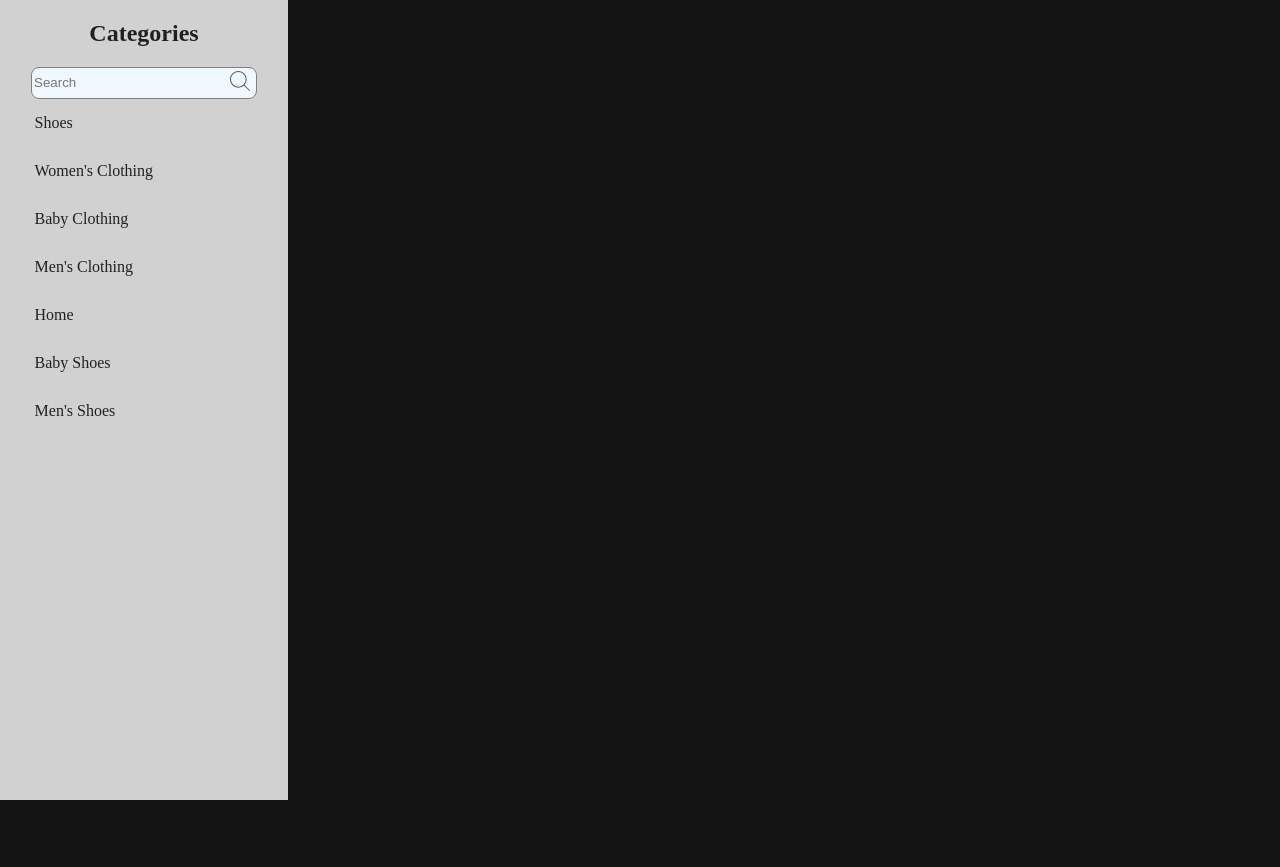
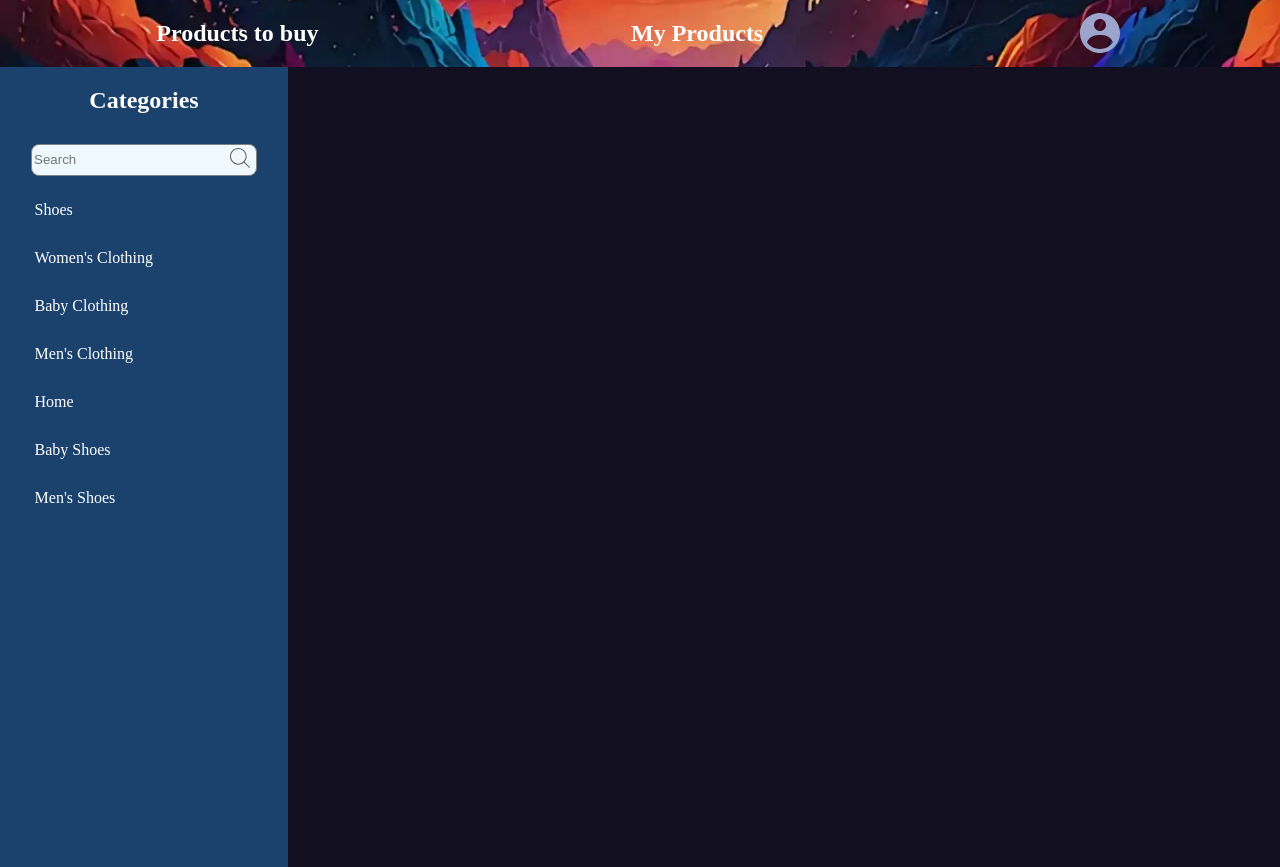
Before and after one commit to devisacoder/proyecto2Tiendas, a React (Vite) app: page / in a window 1280 px wide. Before the commit the page ends 800 px from the top, so only its background shows below. Built offline with nearby package versions, Linux system fonts and the light colour scheme.

Commit message:
maquetacion del header

```diff
--- a/src/App.css
+++ b/src/App.css
@@ -1,5 +1,3 @@
 body{
-    padding: 0;
-    margin: 0;
-    box-sizing: border-box;
+
 }
--- a/src/App.jsx
+++ b/src/App.jsx
@@ -1,15 +1,14 @@
 // import { BrowserRouter as Router, Routes, Route, Navigate } from 'react-router-dom'
 // import { lazy } from 'react'
-import './App.css'
-import { SidebarCategories } from './components/sidebarCategories/sidebarCategories';
-// import { PageLogin } from './pages/PageLogin'
+import { Home } from './pages/home/home';
 // import { Suspense } from 'react'
+// import { PageLogin } from './pages/pageLogin/PageLogin.jsx'
 
 // import { SignUp } from './components/singUp/SignUp';
 
 function App() {
   return (
-    <SidebarCategories/>
+    <Home/>
     // <Router>
     //   <Routes>
     //     <Route path="/" element={<Navigate to="/Login" />} />
--- /dev/null
+++ b/src/components/header/header.css
@@ -0,0 +1,15 @@
+.container-header {
+    background-image: url('../../assets/montanias.webp');
+    background-size: cover;
+    background-position: center;
+    background-repeat: no-repeat;
+    width: 100%;
+    display: flex;
+    align-items: center;
+    justify-content: space-around;
+    color: white;
+}
+
+.container-header h2{
+    cursor: pointer;
+}
--- /dev/null
+++ b/src/components/header/header.jsx
@@ -0,0 +1,12 @@
+import { Users } from '../users/users'
+import './header.css'
+
+export const Header = () => {
+    return(
+        <header className='container-header'>
+            <h2>Products to buy</h2>
+            <h2>My Products</h2>
+            <Users/>
+        </header>
+    )
+}
--- a/src/components/login/login.css
+++ b/src/components/login/login.css
@@ -4,7 +4,7 @@
     align-items: center;
     justify-content: center;
 }
-.form-login{
+.form-login {
     display: flex;
     flex-direction: column;
     background-image: url('../../assets/montanias.webp');
@@ -12,8 +12,7 @@
     box-shadow: 10px 2px 20px rgba(22, 22, 22, 0.5);
     background-size: cover;
     background-repeat: no-repeat;
-    width: 100%;
-    margin: 0;
+    background-position: center;
     width: 26rem;
     height: 36rem;
     justify-content: center;
@@ -21,6 +20,7 @@
     gap: 14px;
     align-items: center;
 }
+
 .form-login input{
     background: white;
     border-radius: 20px;
--- a/src/components/sidebarCategories/sidebarCategories.css
+++ b/src/components/sidebarCategories/sidebarCategories.css
@@ -3,8 +3,9 @@
     flex-direction: column;
     height:100vh;
     width: 18rem;
-    background-color: rgb(209, 209, 209);
-    color: rgb(32, 32, 32);
+    background-color: #1a426d;
+    color: rgb(255, 255, 255);
+    gap: 10px;
 
 }
 .title-sidebar{
@@ -35,5 +36,6 @@
 }
 
 .ul-sidebar li:hover{
-    background-color: rgb(180, 180, 180);
+    background-color: #247fac;
+    color: black;
 }
--- /dev/null
+++ b/src/components/users/users.css
@@ -0,0 +1,4 @@
+.img-user{
+    width: 3rem;
+    cursor: pointer;
+}
--- /dev/null
+++ b/src/components/users/users.jsx
@@ -0,0 +1,8 @@
+import userIcon from '../../assets/userIcon.svg'
+import './users.css'
+
+export const Users = () => {
+    return(
+        <img src={userIcon}  className="img-user" alt="icono del usuario"/>
+    )
+}
--- a/src/index.css
+++ b/src/index.css
@@ -1,4 +1,7 @@
 body{
-    background-color: rgb(20, 20, 20);
+    background-color: #121020;
     color: rgb(255, 248, 252);
+    padding: 0;
+    margin: 0;
+    box-sizing: border-box;
 }
--- a/src/pages/home/home.jsx
+++ b/src/pages/home/home.jsx
@@ -1,7 +1,11 @@
+import { Header } from "../../components/header/header"
 import { SidebarCategories } from "../../components/sidebarCategories/sidebarCategories"
 
 export const Home = () => {
     return(
-        <SidebarCategories/>
+        <>
+            <Header/>
+            <SidebarCategories/>
+        </>
     )
 }
--- a/src/pages/pageLogin/PageLogin.css
+++ b/src/pages/pageLogin/PageLogin.css
@@ -1,5 +1,5 @@
-body{
-    background-image: url('../assets/montanias.webp');
+.body{
+    background-image: url('../../assets/montanias.webp');
     background-size: cover;
     background-repeat: no-repeat;
     width: 100%;
--- a/src/pages/pageLogin/PageLogin.jsx
+++ b/src/pages/pageLogin/PageLogin.jsx
@@ -3,6 +3,9 @@ import './PageLogin.css'
 
 export const PageLogin = () => {
     return(
-        <Login/>
+        <div className="body">
+
+            <Login/>
+        </div>
     )
 }
```
Also changed, not shown: src/assets/montanias.webp, src/assets/userIcon.svg (added).
